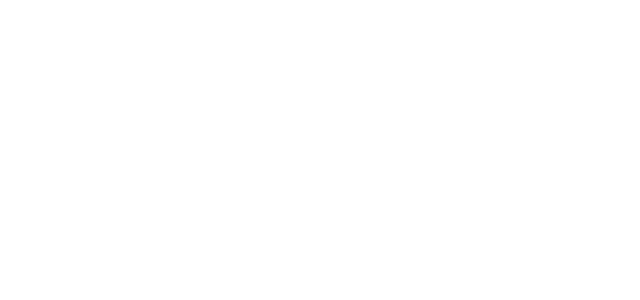
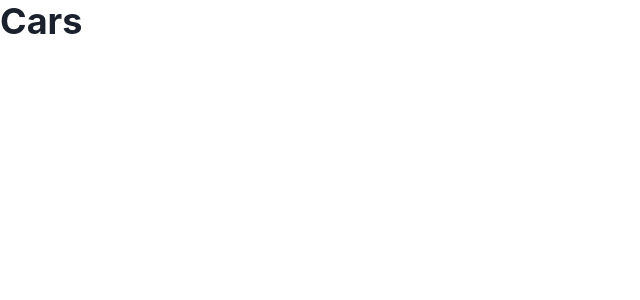
Before and after one commit to bonniesimon/fuel-tracker, a React (Create React App) app: page / in a window 1280 px wide. Shown: the top 300 px of the page, without its empty margins (0-640 px from the left). Built offline with nearby package versions, Linux system fonts and the light colour scheme.

Commit message:
Add Home component

```diff
--- a/src/App.tsx
+++ b/src/App.tsx
@@ -8,7 +8,6 @@
   Grid,
   theme,
 } from "@chakra-ui/react"
-import { ColorModeSwitcher } from "./ColorModeSwitcher"
 // Components
 import Home from './views/Home';
 
--- a/src/views/Home.tsx
+++ b/src/views/Home.tsx
@@ -1,7 +1,14 @@
+import { Box, Heading, VStack } from "@chakra-ui/react"
+
 const Home = () => {
 	return (
 		<div>
+			<Box>
+				<Heading as="h1">Cars</Heading>
+				<VStack spacing="4">
 
+				</VStack>
+			</Box>
 		</div>
 	)
 }
```
